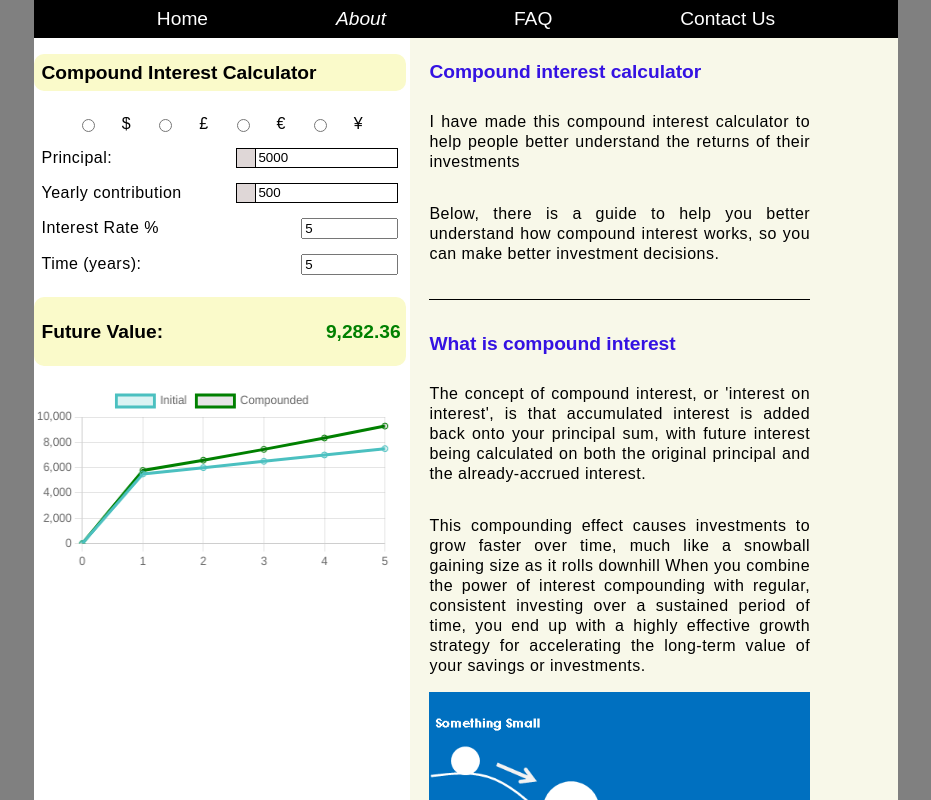
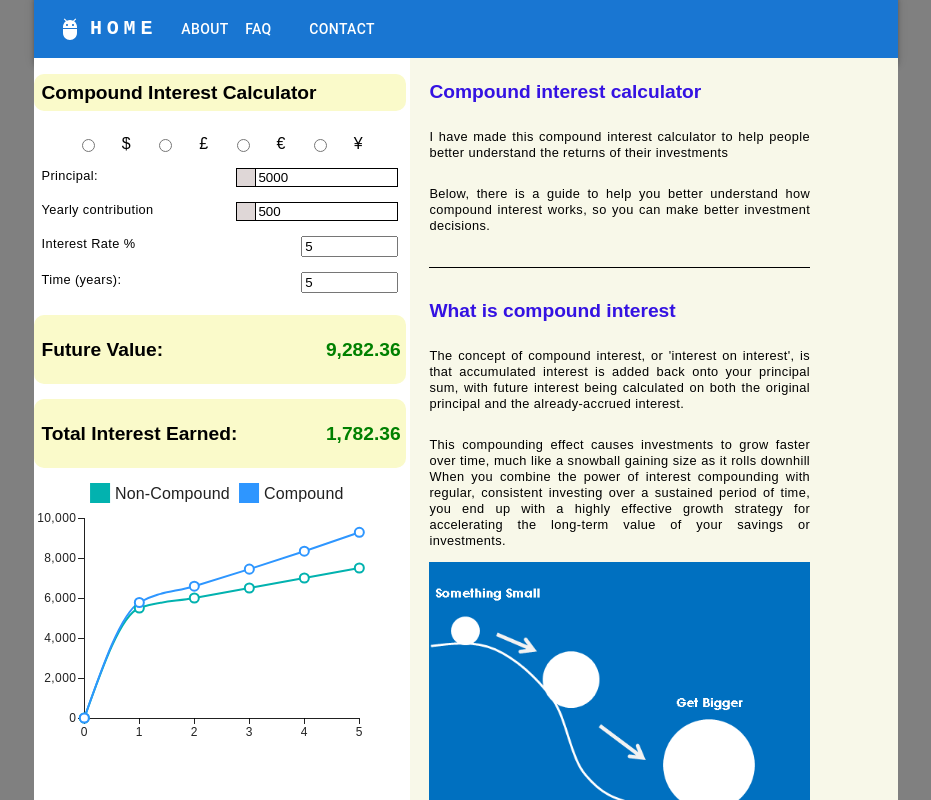
Before and after one commit to Noxtimo/compound, a React (Vite) app: page / in a window 1280 px wide. Shown: the top 800 px of the page, without its empty margins (94-1025 px from the left). Built offline with nearby package versions, Linux system fonts and the light colour scheme.

Commit message:
tenth commit

```diff
--- a/package.json
+++ b/package.json
@@ -18,6 +18,7 @@
     "@fortawesome/react-fontawesome": "^0.2.2",
     "@mui/icons-material": "^5.15.20",
     "@mui/material": "^5.15.20",
+    "@mui/x-charts": "^7.7.1",
     "chart.js": "^4.4.3",
     "dotenv": "^16.4.5",
     "firebase": "^10.12.2",
--- a/src/App.jsx
+++ b/src/App.jsx
@@ -27,6 +27,7 @@
     <BrowserRouter>
       <Routes>
         <Route path="/" element={<Home />} />
+        <Route path="home" element={<Home />} />
         <Route path="about" element={<About />} />
         <Route path="faq" element={<Faq />} />
         <Route path="contact" element={<Contact />} />
--- a/src/components/Calculator.jsx
+++ b/src/components/Calculator.jsx
@@ -8,6 +8,7 @@
   LineElement,
   Legend,
 } from "chart.js";
+import { LineChart } from "@mui/x-charts/LineChart";
 Chart.register(CategoryScale, LinearScale, PointElement, LineElement, Legend);
 const Calculator = () => {
   const [principal, setPrincipal] = useState(5000);
@@ -35,7 +36,7 @@
     }
   };
 
-  for (let i = 0; i < time; i++) {
+  for (let i = 0; i < time - 1; i++) {
     var lastElementInInitialInvestmentArray =
       initialInvestment[initialInvestment.length - 1];
     initialInvestment.push(lastElementInInitialInvestmentArray + extra);
@@ -51,25 +52,6 @@
       array.push(i);
     }
     return array;
-  };
-
-  const data = {
-    labels: [...generateCountdownArray(parseInt(time) + 1)],
-    datasets: [
-      {
-        label: "Initial",
-        data: [0, ...initialInvestment],
-        fill: true,
-        backgroundColor: "rgba(75,192,192,0.2)",
-        borderColor: "rgba(75,192,192,1)",
-      },
-      {
-        label: "Compounded",
-        data: [0, ...compoundInterst],
-        fill: false,
-        borderColor: "green",
-      },
-    ],
   };
 
   const allowedKeys = [
@@ -92,6 +74,8 @@
 
     setCurrency(value);
   };
+
+  console.log([...generateCountdownArray(parseInt(time) + 1)]);
   return (
     <>
       <h2 className="result">Compound Interest Calculator</h2>
@@ -201,28 +185,56 @@
                   .toFixed(2)
                   .toString()
                   .replace(/\B(?<!\.\d*)(?=(\d{3})+(?!\d))/g, ",")
-              : compoundInterst[compoundInterst.length - 2]
+              : compoundInterst[compoundInterst.length - 1]
+                  .toFixed(2)
+                  .toString()
+                  .replace(/\B(?<!\.\d*)(?=(\d{3})+(?!\d))/g, ",")}
+          </h2>
+        </div>
+        <div className="input-row"></div>
+
+        <div className="result">
+          <h2>Total Interest Earned: </h2>
+
+          <h2 style={{ color: "green" }}>
+            <span style={{ marginRight: "3%" }}>{currency}</span>
+            {time < 1
+              ? (
+                  initialInvestment[initialInvestment.length - 1] -
+                  initialInvestment[initialInvestment.length - 1]
+                )
+                  .toFixed(2)
+                  .toString()
+                  .replace(/\B(?<!\.\d*)(?=(\d{3})+(?!\d))/g, ",")
+              : (
+                  compoundInterst[compoundInterst.length - 1] -
+                  initialInvestment[initialInvestment.length - 1]
+                )
                   .toFixed(2)
                   .toString()
                   .replace(/\B(?<!\.\d*)(?=(\d{3})+(?!\d))/g, ",")}
           </h2>
         </div>
       </div>
-      <Line
-        data={data}
-        className="my-chart"
-        datasetIdKey="id"
-        options={{
-          scales: {
-            y: {
-              min: 0,
-              max:
-                Math.round(compoundInterst[compoundInterst.length - 1] / 1000) *
-                1000,
-            },
-          },
-        }}
-      />
+      {time > 0 ? (
+        <div>
+          <LineChart
+            height={300}
+            series={[
+              { data: [0, ...initialInvestment], label: "Non-Compound" },
+              { data: [0, ...compoundInterst], label: "Compound" },
+            ]}
+            xAxis={[
+              {
+                scaleType: "point",
+                data: [...generateCountdownArray(parseInt(time) + 1)],
+              },
+            ]}
+          />
+        </div>
+      ) : (
+        <div></div>
+      )}
     </>
   );
 };
--- a/src/components/Header.jsx
+++ b/src/components/Header.jsx
@@ -1,30 +1,178 @@
-import { Outlet, Link } from "react-router-dom";
+import * as React from "react";
+import AppBar from "@mui/material/AppBar";
+import Box from "@mui/material/Box";
+import Toolbar from "@mui/material/Toolbar";
+import IconButton from "@mui/material/IconButton";
+import Typography from "@mui/material/Typography";
+import Menu from "@mui/material/Menu";
+import MenuIcon from "@mui/icons-material/Menu";
+import Container from "@mui/material/Container";
+import Avatar from "@mui/material/Avatar";
+import Button from "@mui/material/Button";
+import Tooltip from "@mui/material/Tooltip";
+import MenuItem from "@mui/material/MenuItem";
+import AdbIcon from "@mui/icons-material/Adb";
 
-const Header = () => {
+const pages = ["About", "Faq", "Contact"];
+const condencedPages = ["Home", "About", "Faq", "Contact"];
+// const settings = ["Profile", "Account", "Dashboard", "Logout"];
+
+function Header() {
+  const [anchorElNav, setAnchorElNav] = React.useState(null);
+  const [anchorElUser, setAnchorElUser] = React.useState(null);
+
+  const handleOpenNavMenu = (event) => {
+    setAnchorElNav(event.currentTarget);
+  };
+  const handleOpenUserMenu = (event) => {
+    setAnchorElUser(event.currentTarget);
+  };
+
+  const handleCloseNavMenu = () => {
+    setAnchorElNav(null);
+  };
+
+  const handleCloseUserMenu = () => {
+    setAnchorElUser(null);
+  };
+
   return (
     <div className="nav">
-      <li>
-        <Link to="/" className="nav-link">
-          Home
-        </Link>
-      </li>
-      <li>
-        <Link to="/About" className="nav-link">
-          <em>About</em>
-        </Link>
-      </li>
-      <li>
-        <Link to="/Faq" className="nav-link">
-          FAQ
-        </Link>
-      </li>
-      <li>
-        <Link to="/Contact" className="nav-link">
-          Contact Us
-        </Link>
-      </li>
+      <AppBar position="static">
+        <Container maxWidth="xl">
+          <Toolbar disableGutters>
+            <AdbIcon sx={{ display: { xs: "none", md: "flex" }, mr: 1 }} />
+            <Typography
+              variant="h6"
+              noWrap
+              component="a"
+              href="/"
+              sx={{
+                mr: 2,
+                display: { xs: "none", md: "flex" },
+                fontFamily: "monospace",
+                fontWeight: 700,
+                letterSpacing: ".3rem",
+                color: "inherit",
+                textDecoration: "none",
+              }}
+            >
+              HOME
+            </Typography>
+
+            <Box sx={{ flexGrow: 1, display: { xs: "flex", md: "none" } }}>
+              <IconButton
+                size="large"
+                aria-label="account of current user"
+                aria-controls="menu-appbar"
+                aria-haspopup="true"
+                onClick={handleOpenNavMenu}
+                color="inherit"
+              >
+                <MenuIcon />
+              </IconButton>
+              <Menu
+                id="menu-appbar"
+                anchorEl={anchorElNav}
+                anchorOrigin={{
+                  vertical: "bottom",
+                  horizontal: "left",
+                }}
+                keepMounted
+                transformOrigin={{
+                  vertical: "top",
+                  horizontal: "left",
+                }}
+                open={Boolean(anchorElNav)}
+                onClose={handleCloseNavMenu}
+                sx={{
+                  display: { xs: "block", md: "none" },
+                }}
+              >
+                {condencedPages.map((condencedPage) => (
+                  <MenuItem key={condencedPage} onClick={handleCloseNavMenu}>
+                    <Typography
+                      textAlign="center"
+                      component="a"
+                      href={"/" + condencedPage}
+                    >
+                      {condencedPage}
+                    </Typography>
+                  </MenuItem>
+                ))}
+              </Menu>
+            </Box>
+            <AdbIcon sx={{ display: { xs: "flex", md: "none" }, mr: 1 }} />
+            <Typography
+              variant="h5"
+              noWrap
+              component="a"
+              href="/"
+              sx={{
+                mr: 2,
+                display: { xs: "flex", md: "none" },
+                flexGrow: 1,
+                fontFamily: "monospace",
+                fontWeight: 700,
+                letterSpacing: ".3rem",
+                color: "inherit",
+                textDecoration: "none",
+              }}
+            >
+              HOME
+            </Typography>
+            <Box sx={{ flexGrow: 1, display: { xs: "none", md: "flex" } }}>
+              {pages.map((page) => (
+                <Button
+                  key={page}
+                  onClick={handleCloseNavMenu}
+                  sx={{ my: 2, color: "white", display: "block" }}
+                  href={"/" + page}
+                >
+                  {page}
+                </Button>
+              ))}
+            </Box>
+
+            {/* This is a profile picture and settings if you want to add authentication later as the website grows.
+
+                You can also access the names above commented out similarly.
+
+              */}
+
+            {/* <Box sx={{ flexGrow: 0 }}>
+              <Tooltip title="Open settings">
+                <IconButton onClick={handleOpenUserMenu} sx={{ p: 0 }}>
+                  <Avatar alt="Remy Sharp" src="/static/images/avatar/2.jpg" />
+                </IconButton>
+              </Tooltip>
+              <Menu
+                sx={{ mt: "45px" }}
+                id="menu-appbar"
+                anchorEl={anchorElUser}
+                anchorOrigin={{
+                  vertical: "top",
+                  horizontal: "right",
+                }}
+                keepMounted
+                transformOrigin={{
+                  vertical: "top",
+                  horizontal: "right",
+                }}
+                open={Boolean(anchorElUser)}
+                onClose={handleCloseUserMenu}
+              >
+                {settings.map((setting) => (
+                  <MenuItem key={setting} onClick={handleCloseUserMenu}>
+                    <Typography textAlign="center">{setting}</Typography>
+                  </MenuItem>
+                ))}
+              </Menu>
+            </Box> */}
+          </Toolbar>
+        </Container>
+      </AppBar>
     </div>
   );
-};
-
+}
 export default Header;
--- a/src/index.css
+++ b/src/index.css
@@ -33,7 +33,7 @@
 }
 
 p, label{
-    font-size: 1em;
+    font-size: 0.8em;
     font-weight: lighter;
     line-height: 1.25em;
     text-align: justify;
@@ -113,7 +113,7 @@
 }
 
 
-@media screen and (max-width: 700px){
+@media screen and (max-width: 800px){
     label, p{
         font-size: 0.5rem;
     }
@@ -122,8 +122,9 @@
 }
 
 .my-chart{
-    width: 95% !important;
+
     margin-top: 5%;
+
 }
 
 
@@ -169,24 +170,31 @@
 .nav{
     width: 75%;
     justify-content: space-evenly;
-    background-color: black;
+
+
     display: flex;
     height: 3vw;
     align-items: center;
+    padding-top: 10px;
+    padding-bottom: 10px;
+
 }
 
 .nav li {
     list-style: none;
     font-size: clamp(1vw, 1.5vw, 2vw);
     border-radius: 50px;
-    padding: 5px;
+    padding-right: 10px;
+    padding-left: 10px;
+    padding-bottom: 5px;
+    padding-top: 5px;
 
 
   }
 
   /* :hover allows you change the background color of the nav items when you mouse over them. Play around with the transition value to change the speed of the hover transition. */
   .nav li:hover {
-    background: red;
+    background: rgb(57, 57, 57);
     transition: background .3s;
   }
 
```
Also changed, not shown: 2 other files (tests, documents, lock files or other folders).
